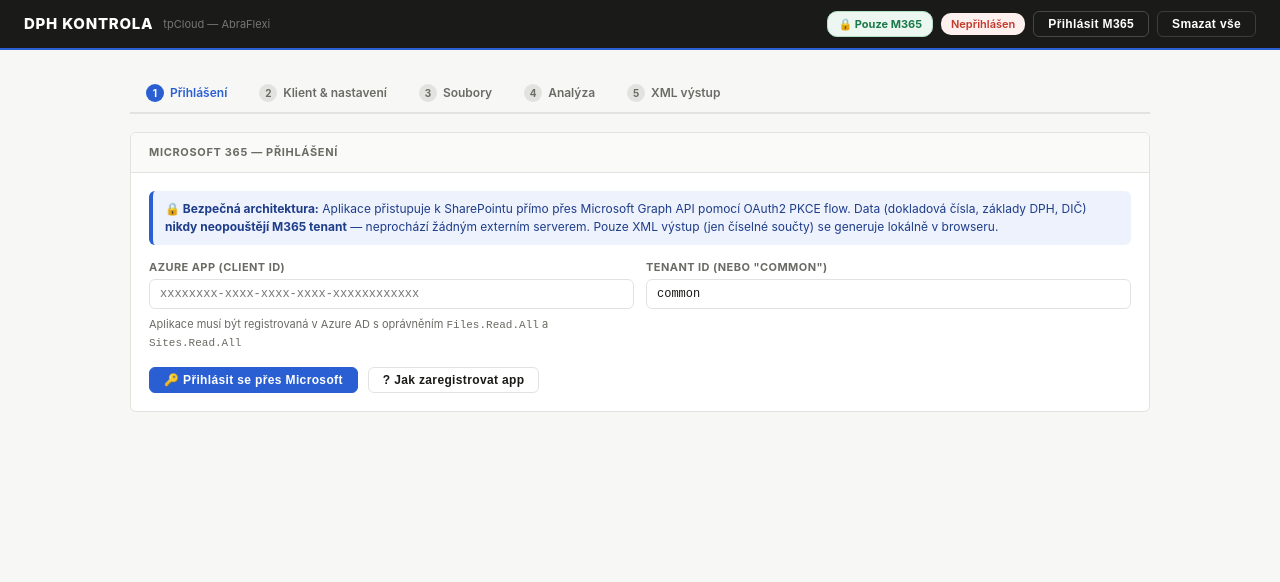
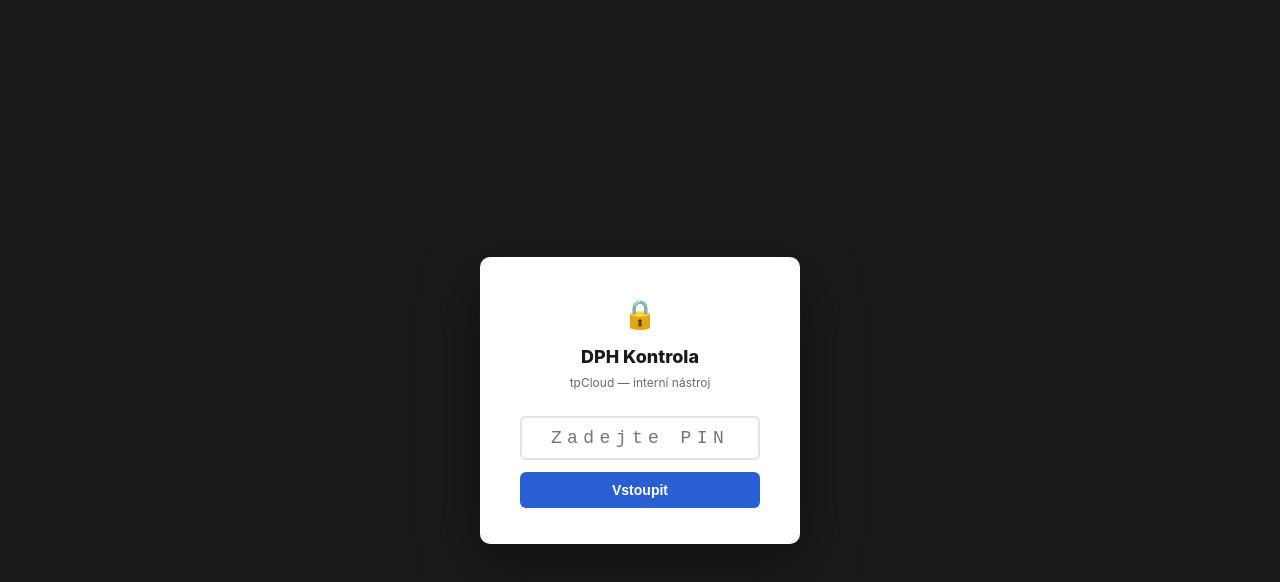
Before and after one commit to lrichnavsky/dph-kontrola, a plain HTML site: page index.html in a window 1280 px wide. Drawn offline with Linux system fonts and the light colour scheme.

Commit message:
Update index.html

```diff
--- a/index.html
+++ b/index.html
@@ -130,6 +130,24 @@ tr.tr-ds td{background:#fffbf0}
 </head>
 <body>
 
+<!-- PIN OVERLAY -->
+<div id="pinOverlay" style="position:fixed;inset:0;background:#1a1a18;display:flex;align-items:center;justify-content:center;z-index:9999">
+  <div style="background:#fff;border-radius:10px;padding:36px 40px;text-align:center;width:320px;box-shadow:0 20px 60px rgba(0,0,0,.4)">
+    <div style="font-size:28px;margin-bottom:8px">🔒</div>
+    <div style="font-weight:800;font-size:18px;margin-bottom:4px">DPH Kontrola</div>
+    <div style="font-size:12px;color:#6b6b65;margin-bottom:24px">tpCloud — interní nástroj</div>
+    <input id="pinInput" type="password" maxlength="10" placeholder="Zadejte PIN"
+      style="width:100%;padding:10px 14px;border:2px solid #e2e2de;border-radius:6px;font-size:18px;text-align:center;letter-spacing:.3em;outline:none;font-family:'Courier New',monospace;margin-bottom:12px"
+      onkeydown="if(event.key==='Enter')checkPin()"
+      oninput="document.getElementById('pinErr').style.display='none'">
+    <div id="pinErr" style="color:#c0392b;font-size:12px;margin-bottom:10px;display:none">Nesprávný PIN</div>
+    <button onclick="checkPin()"
+      style="width:100%;padding:10px;background:#2a5fd4;color:#fff;border:none;border-radius:6px;font-size:14px;font-weight:700;cursor:pointer">
+      Vstoupit
+    </button>
+  </div>
+</div>
+
 <header>
   <div style="display:flex;align-items:center">
     <span class="brand">DPH KONTROLA</span>
@@ -166,12 +184,12 @@ tr.tr-ds td{background:#fffbf0}
       <div class="grid2" style="margin-bottom:16px">
         <div class="field">
           <label>Azure App (Client ID)</label>
-          <input id="cfgClientId" placeholder="xxxxxxxx-xxxx-xxxx-xxxx-xxxxxxxxxxxx" oninput="saveConfig()" style="font-family:var(--mono);font-size:12px">
+          <input id="cfgClientId" value="72b2ccea-afd1-48b4-be10-e800cf576344" oninput="saveConfig()" style="font-family:var(--mono);font-size:12px">
           <span style="font-size:11px;color:var(--muted);margin-top:3px">Aplikace musí být registrovaná v Azure AD s oprávněním <code>Files.Read.All</code> a <code>Sites.Read.All</code></span>
         </div>
         <div class="field">
           <label>Tenant ID (nebo "common")</label>
-          <input id="cfgTenantId" value="common" oninput="saveConfig()" style="font-family:var(--mono);font-size:12px">
+          <input id="cfgTenantId" value="tvojepodnikani.cz" oninput="saveConfig()" style="font-family:var(--mono);font-size:12px">
         </div>
       </div>
       <div style="display:flex;gap:10px;align-items:center;flex-wrap:wrap">
@@ -337,6 +355,38 @@ tr.tr-ds td{background:#fffbf0}
 <script src="https://cdnjs.cloudflare.com/ajax/libs/xlsx/0.18.5/xlsx.full.min.js"></script>
 <script>
 // ════════════════════════════════════════════════════════════════
+// PIN OCHRANA — změň hash níže pokud chceš jiný PIN
+// ════════════════════════════════════════════════════════════════
+const PIN_HASH = '0fcfb0d3bee2a790484b7e48314198b48ec0b6ba5b4646533f2c2b488cb77f78'; // sem vlož hash svého PINu
+
+async function hashPin(pin){
+  const buf = await crypto.subtle.digest('SHA-256', new TextEncoder().encode(pin));
+  return Array.from(new Uint8Array(buf)).map(b=>b.toString(16).padStart(2,'0')).join('');
+}
+
+async function checkPin(){
+  const input = document.getElementById('pinInput').value;
+  const h = await hashPin(input);
+  if(h === PIN_HASH){
+    document.getElementById('pinOverlay').style.display='none';
+    sessionStorage.setItem('dph_auth','1');
+  } else {
+    document.getElementById('pinErr').style.display='block';
+    document.getElementById('pinInput').value='';
+    document.getElementById('pinInput').focus();
+  }
+}
+
+// Zkontrolovat při načtení stránky
+(async function initPin(){
+  if(sessionStorage.getItem('dph_auth')==='1'){
+    document.getElementById('pinOverlay').style.display='none';
+    return;
+  }
+  setTimeout(()=>document.getElementById('pinInput')?.focus(),100);
+})();
+
+// ════════════════════════════════════════════════════════════════
 // KONFIGURACE & STATE
 // ════════════════════════════════════════════════════════════════
 const DRIVE_ID = 'b!40JzbtVKe0-O-UMoFXPzUjVOSWJcVsRPgu5Do4X00fOW3S31NcrnQJFbA7NPBVEE';
@@ -364,7 +414,7 @@ function saveConfig(){
     const o=JSON.parse(localStorage.getItem('dph3_cfg')||'{}');
     CFG_KEYS.forEach(k=>{const el=document.getElementById(k);if(el&&o[k])el.value=o[k];});
   }catch(e){}
-  document.getElementById('redirectUriDisplay').textContent=location.origin+location.pathname;
+  document.getElementById('redirectUriDisplay').textContent='https://lrichnavsky.github.io/dph-kontrola/';
 })();
 
 // ════════════════════════════════════════════════════════════════
```
